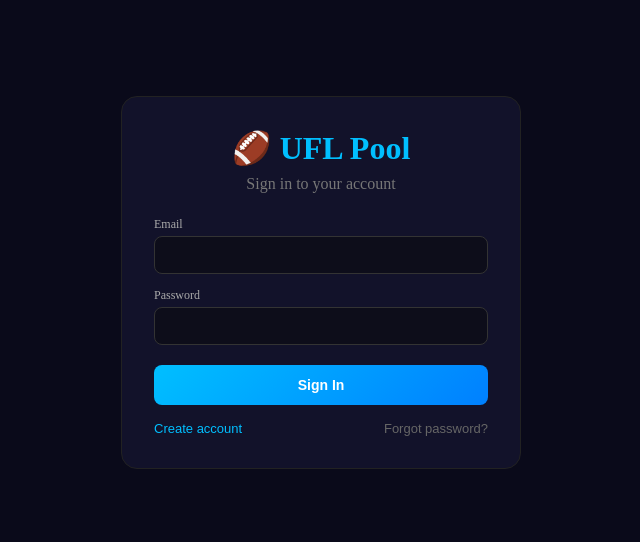
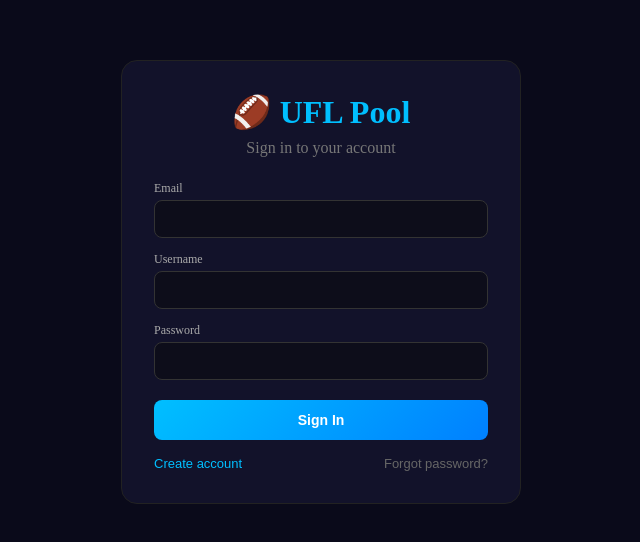
Before and after one commit to mahoneyf2013-art/ufl-pool-frontend, a React (Vite) app: page / in a window 1280 px wide. Shown: the part 118-660 px from the top of the page, without its empty margins (319-959 px from the left). Built offline with nearby package versions, Linux system fonts and the light colour scheme.

Commit message:
Update App.jsx

```diff
--- a/src/App.jsx
+++ b/src/App.jsx
@@ -210,6 +210,7 @@ const TeamLogo = ({ abbr, size = 36 }) => {
 // ═══════════════════════════════════════════════════════════════════════════════
 const LoginPage = ({ onSwitch, onLogin }) => {
   const [email, setEmail] = useState("");
+  const [username, setUsername] = useState("");
   const [password, setPassword] = useState("");
   const [error, setError] = useState("");
   const [loading, setLoading] = useState(false);
@@ -221,7 +222,7 @@ const LoginPage = ({ onSwitch, onLogin }) => {
     try {
       const data = await api("/api/auth/login", {
         method: "POST",
-        body: JSON.stringify({ email, password }),
+        body: JSON.stringify({ email, username, password }),
       });
       localStorage.setItem("token", data.token);
       localStorage.setItem("user", JSON.stringify(data.user));
@@ -241,7 +242,9 @@ const LoginPage = ({ onSwitch, onLogin }) => {
         {error && <div style={{ background: "#2a0a0a", color: "#ff6b6b", padding: 10, borderRadius: 8, marginBottom: 16, fontSize: 13 }}>{error}</div>}
         <form onSubmit={submit}>
           <label style={{ color: "#aaa", fontSize: 12, display: "block", marginBottom: 4 }}>Email</label>
-          <input value={email} onChange={(e) => setEmail(e.target.value)} style={{ ...inputStyle, marginBottom: 14 }} required />
+          <input value={email} onChange={(e) => setEmail(e.target.value)} type="email" style={{ ...inputStyle, marginBottom: 14 }} required />
+          <label style={{ color: "#aaa", fontSize: 12, display: "block", marginBottom: 4 }}>Username</label>
+          <input value={username} onChange={(e) => setUsername(e.target.value)} style={{ ...inputStyle, marginBottom: 14 }} required />
           <label style={{ color: "#aaa", fontSize: 12, display: "block", marginBottom: 4 }}>Password</label>
           <input type="password" value={password} onChange={(e) => setPassword(e.target.value)} style={{ ...inputStyle, marginBottom: 20 }} required />
           <button type="submit" disabled={loading} style={{ ...btnPrimary, width: "100%", padding: 12 }}>
```
